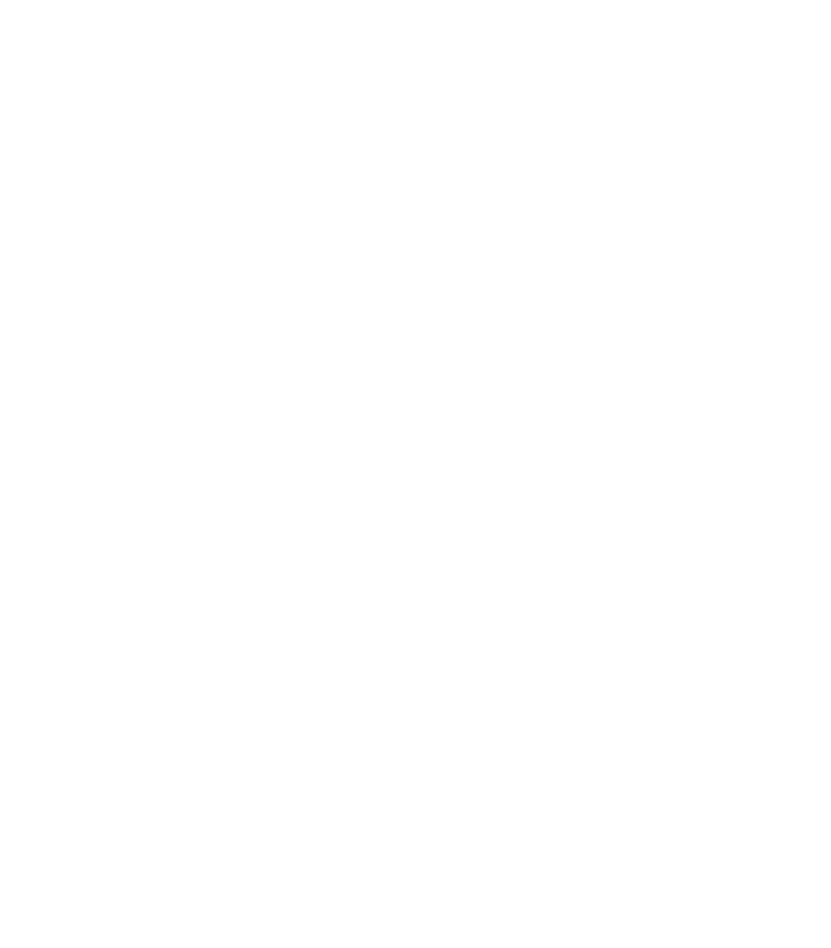
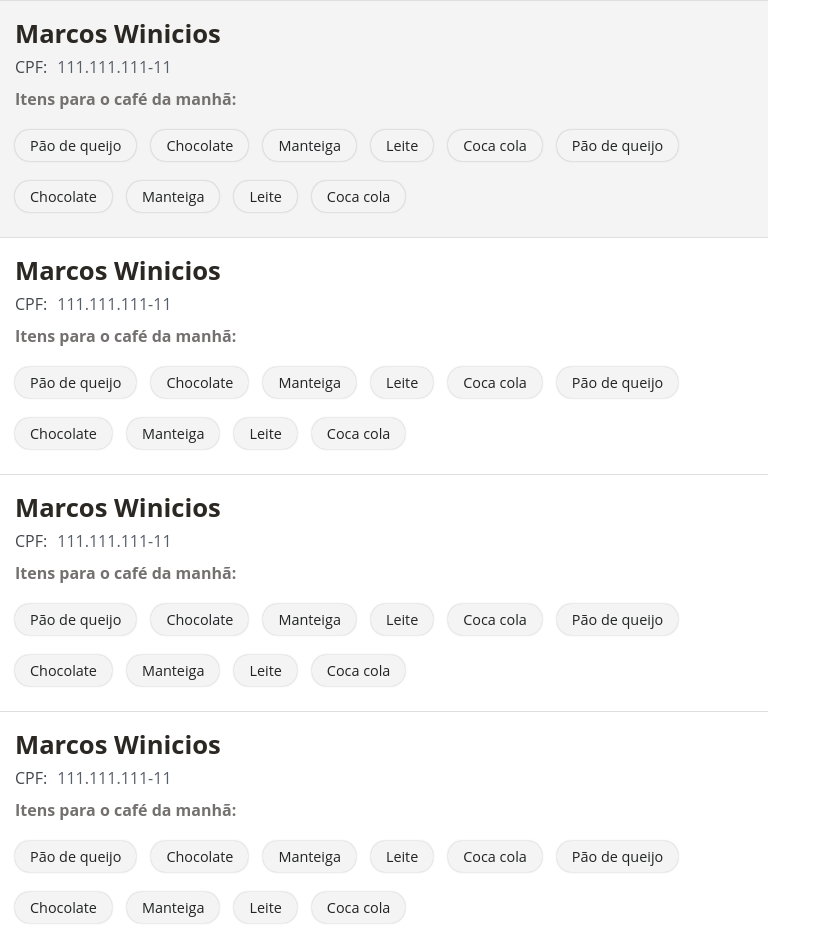
Before and after one commit to MarcosWinicios/breakfast-web, a React (Create React App) app: page / in a window 1280 px wide. Before the commit this address had no page. Shown: the whole page, without its empty margins (0-831 px from the left). Before the commit the page ends 800 px from the top, so only its background shows below. Built offline with nearby package versions, Linux system fonts and the light colour scheme.

Commit message:
create employeee component

```diff
--- a/src/App.tsx
+++ b/src/App.tsx
@@ -1,5 +1,5 @@
 import MyRoutes from "./myRoutes";
-
+import "./assets/global.css";
 function App() {
   return (
     <MyRoutes />
--- /dev/null
+++ b/src/assets/global.css
@@ -0,0 +1,31 @@
+:root {
+    --background-primary-collor: #FFFFFF;
+    --background-secudary-collor: #F5F8FA;
+}
+
+@import url('https://fonts.googleapis.com/css2?family=Open+Sans:ital,wght@0,300;0,400;0,500;0,600;0,700;0,800;1,300&display=swap');
+* {
+    margin: 0;
+    padding: 0;
+    box-sizing: border-box;
+}
+
+html,
+body,
+#root {
+    background-color: var(--background-main-collor);
+    font-family: 'Open Sans', sans-serif;
+    height: 100vh;
+}
+
+.tag {
+    box-shadow: 0px 0px 2px rgb(0 0 0 / 30%);
+    background-color: #f4f4f4;
+    color: #222324;
+    font-weight: 400;
+    width: fit-content;
+    padding: 6px 15px;
+    font-size: 0.9rem;
+    border-radius: 1em;
+    margin: 0 6px 5px 0;
+}
--- /dev/null
+++ b/src/components/Employee/index.tsx
@@ -0,0 +1,57 @@
+import "./styles.css"
+const Employee = () => {
+    return (
+        <>
+            <section className="employeeContainer">
+                <div className="personalDataEmployee">
+                    <h3>Marcos Winicios</h3>
+
+                    <div className="field">
+                        <label htmlFor="cpf">
+                            CPF:
+                        </label>
+                        <p id="cpf">111.111.111-11</p>
+                    </div>
+                </div>
+                <h4>Itens para o café da manhã: </h4>
+                <div className="itemsContainer">
+                    <span className="tag">
+                        <p>Pão de queijo</p>
+                    </span>
+                    <span className="tag">
+                        <p>Chocolate</p>
+                    </span>
+                    <span className="tag">
+                        <p>Manteiga</p>
+                    </span>
+                    <span className="tag">
+                        <p>Leite</p>
+                    </span>
+                    <span className="tag">
+                        <p>Coca cola</p>
+                    </span>
+
+                    <span className="tag">
+                        <p>Pão de queijo</p>
+                    </span>
+                    <span className="tag">
+                        <p>Chocolate</p>
+                    </span>
+                    <span className="tag">
+                        <p>Manteiga</p>
+                    </span>
+                    <span className="tag">
+                        <p>Leite</p>
+                    </span>
+                    <span className="tag">
+                        <p>Coca cola</p>
+                    </span>
+
+                </div>
+            </section >
+
+        </>
+    );
+}
+
+export default Employee;
--- /dev/null
+++ b/src/components/Employee/styles.css
@@ -0,0 +1,57 @@
+.employeeContainer {
+    border-top: solid 1px #dedede;
+    display: flex;
+    flex-direction: column;
+    width: 60%;
+    padding: 15px;
+}
+
+.employeeContainer:hover {
+    background-color: #f4f4f4;
+}
+
+.personalDataEmployee h3 {
+    font-weight: 700;
+    font-size: 1.6rem;
+    color: #2b2723;
+}
+
+.employeeContainer h4 {
+    margin: 10px 0;
+    color: #757070;
+}
+
+.itemsContainer {
+    display: flex;
+    flex-wrap: wrap;
+    /* border: solid 1px #ccc; */
+}
+
+.itemsContainer span {
+    margin: 10px 15px 10px 0;
+    font-weight: 500;
+}
+
+.personalDataEmployee {
+    display: flex;
+    flex-direction: column;
+    justify-content: space-between;
+    height: fit-content;
+}
+
+.field {
+    display: flex;
+    display: flex;
+    justify-content: space-between;
+    width: fit-content;
+    color: #585e69;
+    font-size: 1rem;
+    font-weight: 500;
+    margin-top: 5px;
+    /* border: solid 1px #ccc; */
+}
+
+.field label {
+    color: #43474e;
+    margin-right: 10px;
+}
--- a/src/myRoutes.tsx
+++ b/src/myRoutes.tsx
@@ -3,14 +3,18 @@
     Routes,
     Route
 } from "react-router-dom";
+import App from "./App";
 import EmployeeList from "./pages/EmployeeList";
+import EmployeeRegistration from "./pages/EmployeeRegistration";
 
 const MyRoutes = () => {
     return (
         <>
             <BrowserRouter>
                 <Routes>
+                    <Route path="/" element={<EmployeeList />} />
                     <Route path="/employees" element={<EmployeeList />} />
+                    <Route path="/registration" element={<EmployeeRegistration />} />
                 </Routes>
             </BrowserRouter>
         </>
--- a/src/pages/EmployeeList/index.tsx
+++ b/src/pages/EmployeeList/index.tsx
@@ -1,8 +1,14 @@
+import Employee from "../../components/Employee";
 import "./styles.css";
 
 const EmployeeList = () => {
     return (
-        <h1>EmployeeList</h1>
+        <>
+            <Employee />
+            <Employee />
+            <Employee />
+            <Employee />
+        </>
     );
 }
 
--- /dev/null
+++ b/src/pages/EmployeeRegistration/index.tsx
@@ -0,0 +1,6 @@
+const EmployeeRegistration = () => {
+    return (
+        <h1>Cadastrar Colaborador</h1>
+    );
+}
+export default EmployeeRegistration;
```
Also changed, not shown: src/pages/EmployeeRegistration/styles.css (added).
